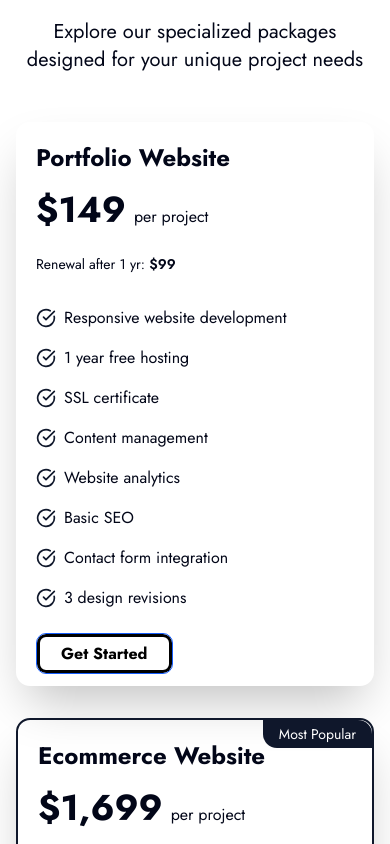
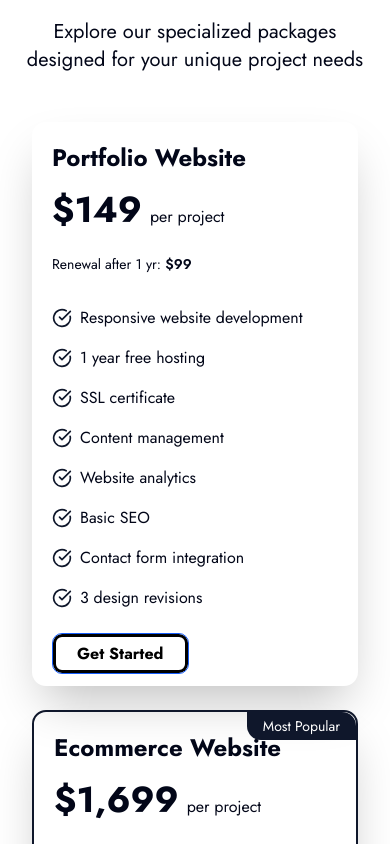
Before and after one commit to Hardeygold205/bravently, a Next.js app: page / in a window 390 px wide. Shown: the part 6480-7324 px from the top of the page. Built offline with nearby package versions, Linux system fonts and the light colour scheme.

Commit message:
Update Pricing.tsx

```diff
--- a/sections/Pricing.tsx
+++ b/sections/Pricing.tsx
@@ -190,16 +190,16 @@ export default function Pricing() {
         </div>
 
         {/* Mobile/Tablet Grid */}
-        <div className="lg:hidden">
+        <div className="lg:hidden min-h-[50vh]">
           <motion.div
             variants={containerVariants}
             initial="hidden"
             whileInView="visible"
-            viewport={{ once: true, amount: 0.2 }}
-            className="grid grid-cols-1 md:grid-cols-2 gap-8">
+            viewport={{ once: true, amount: 0.1 }}
+            className="grid grid-cols-1 md:grid-cols-2 gap-6 px-4">
             {plans.map((plan, index) => (
+              <div key={index} className="w-full h-full"> {/* Ensure full width/height */}
                 <PricingCard
-                key={index}
                   title={plan.title}
                   price={plan.price}
                   renewalPrice={plan.renewalPrice}
@@ -207,6 +207,7 @@ export default function Pricing() {
                   features={plan.features}
                   recommended={plan.recommended}
                 />
+              </div>
             ))}
           </motion.div>
         </div>
```
Lines whose indentation alone changed are shown as unchanged.
